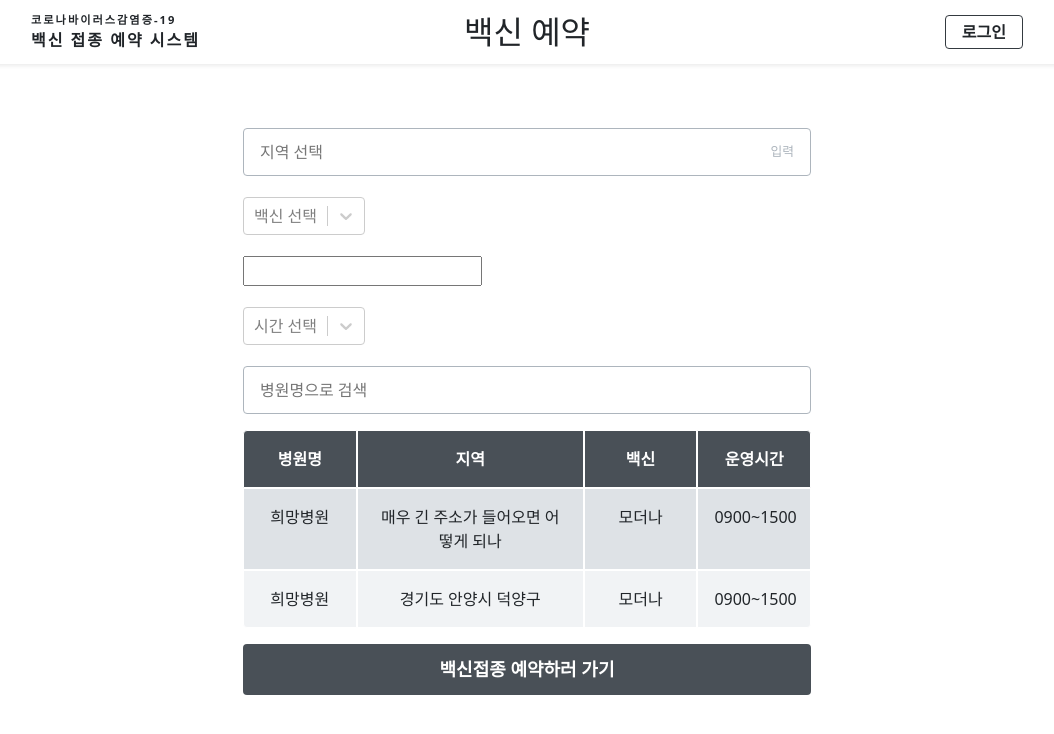
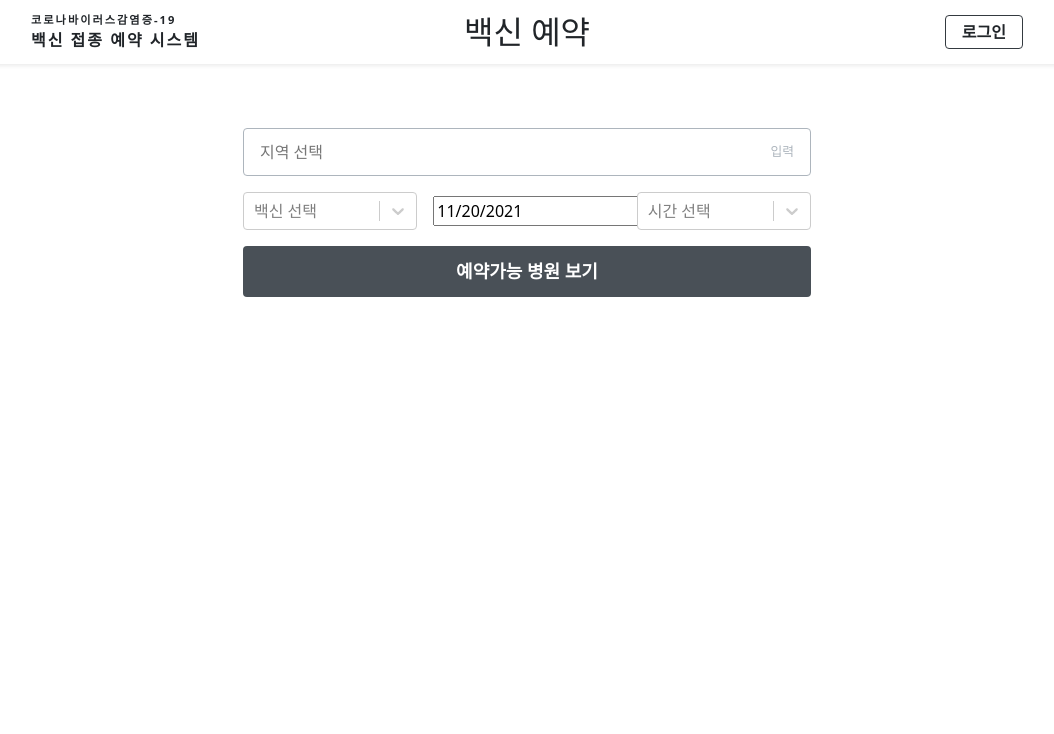
Before and after one commit to merong245/vaccine-reservation, a React (Create React App) app in the folder frontend/: page /reservation in a window 1280 px wide. Shown: the top 734 px of the page, without its empty margins (113-1167 px from the left). Built offline with nearby package versions, Linux system fonts and the light colour scheme.

Commit message:
백신 예약 페이지 업데이트

```diff
--- a/frontend/src/components/auth/AuthForm.js
+++ b/frontend/src/components/auth/AuthForm.js
@@ -287,7 +287,7 @@ const AuthForm = ({
         {error && <ErrorMessage>{error}</ErrorMessage>}
         <ButtonWithMarginTop
           cyan
-          fullWidth
+          fullwidth="true"
           style={{ marginTop: '1rem' }}
           disabled={type === 'register' ? available : false}
         >
--- a/frontend/src/components/common/Button.js
+++ b/frontend/src/components/common/Button.js
@@ -20,7 +20,7 @@ const buttonStyle = css`
   }
 
   ${(props) =>
-    props.fullWidth &&
+    props.fullwidth &&
     css`
       padding-top: 0.75rem;
       padding-bottom: 0.75rem;
@@ -49,7 +49,8 @@ const StyledButton = styled.button`
 `;
 
 const StyledLink = styled(Link)`
-  ${buttonStyle}
+  text-align: center;
+  ${buttonStyle};
 `;
 
 const Button = (props) => {
--- a/frontend/src/components/vaccine/HospitalList.js
+++ b/frontend/src/components/vaccine/HospitalList.js
@@ -74,7 +74,7 @@ const ReserveButton = styled(Button)`
   }
 `;
 
-const HospitalList = () => {
+const HospitalList = ({ type }) => {
   return (
     <>
       <ItemBlock>
@@ -105,9 +105,13 @@ const HospitalList = () => {
       </ItemBlock>
       {/* 접종 완료자의 경우 안보이게 */}
       <ItemBlock style={{ marginTop: '1rem' }}>
-        <ReserveButton to="/reservation" fullWidth>
-          백신접종 예약하러 가기
-        </ReserveButton>
+        {type === 'reservation' ? (
+          <ReserveButton fullwidth="true">백신 예약</ReserveButton>
+        ) : (
+          <ReserveButton to="/reservation" fullwidth="true">
+            백신 예약하러 가기
+          </ReserveButton>
+        )}
       </ItemBlock>
     </>
   );
--- a/frontend/src/components/vaccine/ReservationForm.js
+++ b/frontend/src/components/vaccine/ReservationForm.js
@@ -6,30 +6,39 @@ import { InputBlock, StyledInput } from '../common/Input';
 import DaumPostcode from '../../../node_modules/react-daum-postcode/lib/DaumPostcode';
 import { StyledBox, StyledClickBox } from '../common/Contents';
 import Select from 'react-select';
-import DatePicker from 'react-datepicker';
+import Button from '../common/Button';
+import DatePicker, { registerLocale } from 'react-datepicker';
 import 'react-datepicker/dist/react-datepicker.css';
+import ko from 'date-fns/locale/ko';
+registerLocale('ko', ko);
+
+const SelectBlock = styled.div`
+  display: flex;
+  flex-direction: row;
+  justify-content: space-between;
+  align-items: center;
+  margin-top: 1rem;
+  margin-bottom: 1rem;
+`;
+
+const DateWrapper = styled.div`
+  width: 33%;
+  margin-right: 1rem;
+  margin-left: 1rem;
+`;
 
 const StyledSelect = styled(Select)`
-  font-size: 1rem;
-  height: 3rem;
-  align-items: center;
-  justify-content: center;
-  display: flex;
-
-  .react-select-container {
-    flex-direction: column;
-    display: flex;
-    width: 100%;
-  }
-  .css-319lph-ValueContainer {
-    width: 80%;
-    display: flex;
-  }
+  width: 34%;
 `;
 
 const ReservationForm = (onSubmit) => {
+  const today = new Date();
   const [viewAddress, setViewAddress] = useState(true);
   const [address, setAddress] = useState('');
+  const [reserveDate, setReserveDate] = useState(
+    new Date(today.setDate(today.getDate() + 1)),
+  );
+  const [viewList, setViewList] = useState(false);
 
   // 주소정보 검색 완료 이벤트 헨들러
   const handleComplete = (data) => {
@@ -63,8 +72,24 @@ const ReservationForm = (onSubmit) => {
     [],
   );
 
+  // const getFormattedDate = (date) => {
+  //   const month = date.toLocaleDateString('ko-KR', {
+  //     month: 'long',
+  //   });
+
+  //   const day = date.toLocaleDateString('ko-KR', {
+  //     day: 'numeric',
+  //   });
+
+  //   return `${month.substr(0, month.length - 1)}/${day.substr(
+  //     0,
+  //     day.length - 1,
+  //   )}`;
+  // };
+
   return (
     <ContentsBlock>
+      <form>
         <InputBlock>
           {viewAddress ? (
             <StyledBox
@@ -93,20 +118,42 @@ const ReservationForm = (onSubmit) => {
             />
           )}
         </InputBlock>
-      <InputBlock>
-        <StyledSelect options={vaccines} placeholder="백신 선택" isClearable />
+        <SelectBlock>
+          <StyledSelect
+            options={vaccines}
+            placeholder="백신 선택"
+            isClearable
+          />
+          <DateWrapper>
+            {/* Thu Dec 16 2021 00:11:38 GMT+0900 (대한민국 표준시) */}
+            <DatePicker
+              style={{ width: '30%' }}
+              locale="ko"
+              selected={reserveDate}
+              onChange={(date) => {
+                setReserveDate(date);
+              }}
+              minDate={new Date(today.setDate(today.getDate() + 1))} // 과거 날짜 disable
+            />
+          </DateWrapper>
+          <StyledSelect options={hours} placeholder="시간 선택" isClearable />
+        </SelectBlock>
+        {!viewList && (
+          <Button onClick={() => setViewList(true)} fullwidth="true">
+            예약가능 병원 보기
+          </Button>
+        )}
+        {viewList && (
+          <>
+            <InputBlock style={{ marginTop: '1rem' }}>
+              <StyledInput
+                placeholder="병원명으로 검색"
+                style={{ width: '100%' }}
+              />
             </InputBlock>
-      <InputBlock>
-        <DatePicker />
-      </InputBlock>
-      <InputBlock>
-        <StyledSelect options={hours} placeholder="시간 선택" isClearable />
-      </InputBlock>
-      <InputBlock>
-        <StyledInput placeholder="병원명으로 검색" style={{ width: '100%' }} />
-      </InputBlock>
-      <form style={{ marginTop: '1rem' }}>
-        <HospitalList />
+            <HospitalList type="reservation" />
+          </>
+        )}
       </form>
     </ContentsBlock>
   );
--- a/frontend/src/components/vaccine/VaccineInfo.js
+++ b/frontend/src/components/vaccine/VaccineInfo.js
@@ -84,8 +84,8 @@ const VaccineInfo = () => {
         <InfoContent>화이자</InfoContent>
       </InfoBlock>
       <ButtonBlock>
-        <InfoButton fullWidth>접종완료</InfoButton>
-        <InfoButton fullWidth to="/reservation">
+        <InfoButton fullwidth="true">접종완료</InfoButton>
+        <InfoButton fullwidth="true" to="/reservation">
           예약변경
         </InfoButton>
       </ButtonBlock>
--- a/frontend/src/components/vaccine/Visualization.js
+++ b/frontend/src/components/vaccine/Visualization.js
@@ -5,13 +5,6 @@ import LineGraph from '../graph/LineGraph';
 import PieGraph from '../graph/PieGraph';
 import { ContentsBlock } from '../common/Contents';
 import Select from 'react-select';
-
-const GraphBox = styled.div`
-  flex-direction: row;
-  display: flex;
-  align-items: center;
-  justify-content: center;
-`;
 
 const SelectBox = styled.div`
   flex-direction: row;
```
Lines whose indentation alone changed are shown as unchanged.
